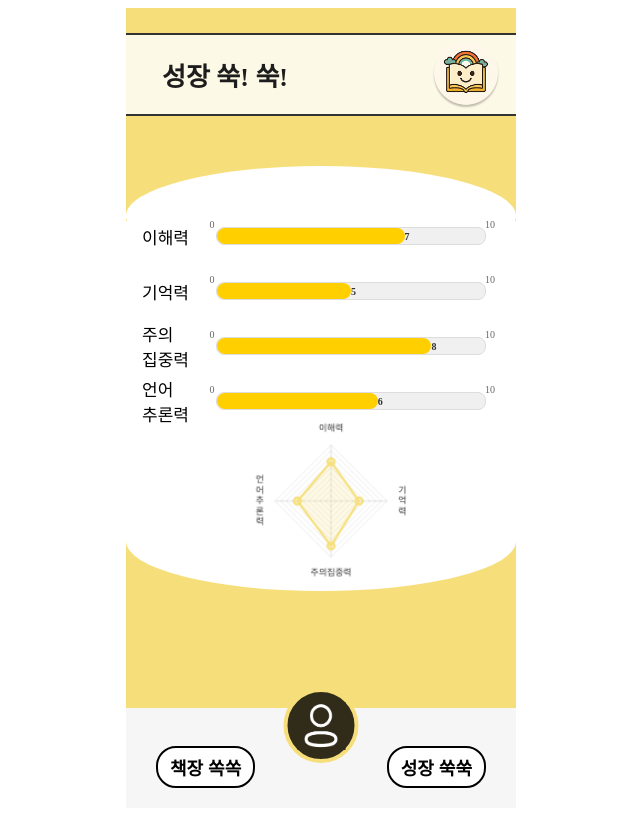
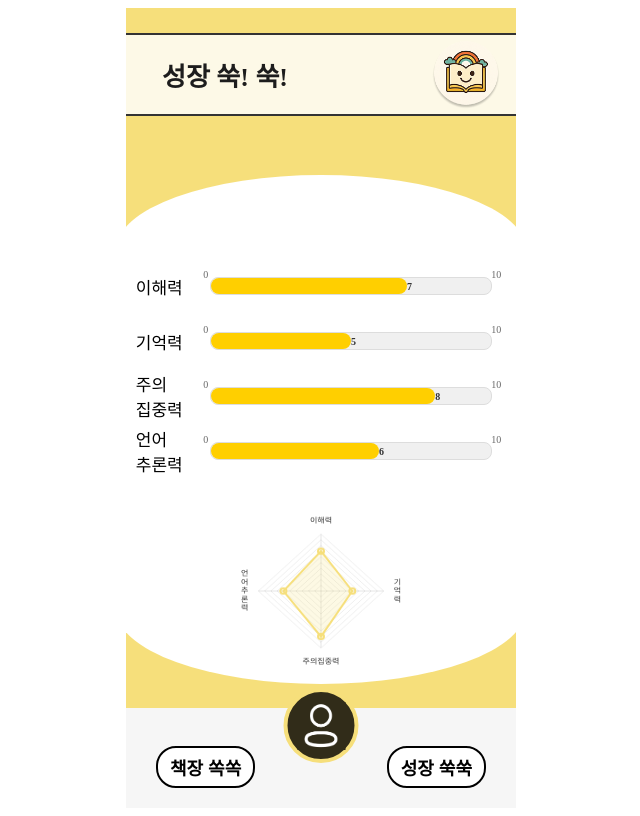
Before and after one commit to sanghuniolsida/frontend, a React (Create React App) app: page /stats in a window 1280 px wide. Shown: the whole page, without its empty margins (319-959 px from the left). Built offline with nearby package versions, Linux system fonts and the light colour scheme; a web font is replaced by a local one.

Commit message:
stats 수정

```diff
--- a/src/components/Footer.js
+++ b/src/components/Footer.js
@@ -13,7 +13,7 @@ function Footer() {
         <img src="/homebuttonicon.png" alt="홈 버튼 아이콘" className="homebuttonicon-icon" />
       </button>
 
-      <button className="footer-btn">성장 쑥쑥</button>
+      <button className="footer-btn" onClick={() => navigate('/stats')}>성장 쑥쑥</button>
     </footer>
   );
 }
--- a/src/pages/StatsPage/index.js
+++ b/src/pages/StatsPage/index.js
@@ -59,22 +59,15 @@ function StatsPage() {
   return (
     <Main>
       <div className="stats-section">
-        {/* 상단 곡선 - 흰색 영역의 일부 */}
-        <div className="stats-top-curve"></div>
-
-        {/* 메인 흰색 박스 - 사각형 */}
+        <div className="circle-deco top1" />
         <div className="stats-box">
-          {/* 진행 막대들 */}
           <div className="progress-list">
             {stats.map((s, index) => (
               <div key={s.label} className="progress-item">
                 <span className="label">{s.label}</span>
                 <span className="end-label">0</span>
                 <div className="bar-container">
-                  <div
-                    className="bar-fill"
-                    style={{ width: `${s.value * 10}%` }}
-                  ></div>
+                  <div className="bar-fill" style={{ width: `${s.value * 10}%` }}></div>
                   <span className="value" style={{ left: `${s.value * 10}%` }}>
                     {s.value}
                   </span>
@@ -83,17 +76,14 @@ function StatsPage() {
               </div>
             ))}
           </div>
-
-          {/* 레이더 차트 - 중간 박스 하단부터 하단 곡선까지 */}
-          <div className="radar-wrapper" onClick={() => navigate('/growth')}>
+          <div className="radar-wrapper">
             <Radar data={radarData} options={radarOptions} />
           </div>
         </div>
-
-        {/* 하단 곡선 - 흰색 영역의 일부 */}
-        <div className="stats-bottom-curve"></div>
+        <div className="circle-deco bottom1" />
       </div>
     </Main>
+
   );
 }
 
--- a/src/pages/StatsPage/stats.css
+++ b/src/pages/StatsPage/stats.css
@@ -1,5 +1,4 @@
 /** StatsPage Layout - Question/Growth 페이지와 동일한 3단 구조 **/
-/* Container */
 .stats-section {
   width: 100%;
   max-width: 390px;
@@ -12,56 +11,60 @@
   position: relative;
 }
 
-/* 상단 곡선 - 흰색이 노란 배경으로 들어감 */
-.stats-top-curve {
+.circle-deco {
+  width: 40px;
+  height: 40px;
+  background-color: white;
+  border-radius: 100%;
+  margin: 12px auto;
+}
+
+.circle-deco.top1 {
   position: absolute;
-  top: 50px;
-  width: 390px;
-  height: 100px;
-  background-color: #fff;
+  width: 410px;
+  height: 150px;
+  background-color: #ffffff;
   border-radius: 50%;
   left: 50%;
   transform: translateX(-50%);
-  z-index: 2;
+  z-index: 0;
+  top: 47px;
+}
+
+.circle-deco.bottom1 {
+  position: absolute;
+  width: 410px;
+  height: 150px;
+  background-color: #ffffff;
+  border-radius: 50%;
+  left: 50%;
+  transform: translateX(-50%);
+  z-index: 0;
+  bottom: -110px
 }
 
 /* 메인 흰색 박스 - 사각형 */
 .stats-box {
   background: #fff;
   width: 100%;
-  height: 280px;
-  margin-top: 60px;
-  margin-bottom: 30px;
-  padding: 20px 16px;
+  height: 320px;
+  padding: 0px;
   display: flex;
   flex-direction: column;
   align-items: center;
   position: relative;
-  top: 25px;
   z-index: 3;
-  /* overflow: hidden 제거 - 레이더가 하단 곡선까지 확장 가능 */
-  /* border-radius 완전 제거 - 사각형 */
+  box-sizing: border-box;
+  margin-top: 150px;
 }
 
-/* 하단 곡선 - 흰색이 노란 배경으로 들어감 */
-.stats-bottom-curve {
-  position: absolute;
-  bottom: -25px;
-  width: 390px;
-  height: 100px;
-  background-color: #fff;
-  border-radius: 50%;
-  left: 50%;
-  transform: translateX(-50%);
-  z-index: 2;
-}
-
-/* 진행 막대 리스트 - 크기 축소 */
+/* 진행 막대 리스트 */
 .progress-list {
-  width: 100%;
+  width: 95%;
   margin-bottom: 15px;
   position: relative;
-  top: -15px;
+  top: 10px;
+  z-index: 1;
 }
 
 .progress-item {
@@ -116,14 +119,14 @@
   top: -12px;
 }
 
-/* 레이더 차트 - 전체 흰색 영역 활용 */
+/* 레이더 차트 */
 .radar-wrapper {
   position: absolute;
-  top: 180px;
+  top: 225px;
   left: 50%;
   transform: translateX(-50%);
-  width: 180px;
-  height: 180px;
+  width: 200px;
+  height: 220px;
   cursor: pointer;
   z-index: 10;
 }
```
